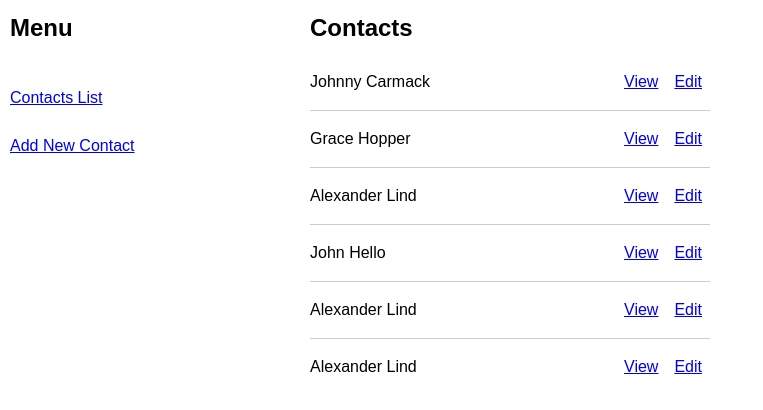
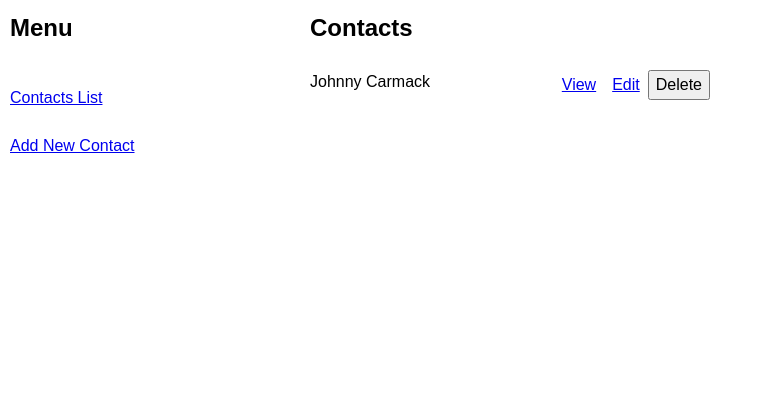
Before and after one commit to boolean-uk/react-address-book, a React (Create React App) app: page / in a window 1280 px wide. Shown: the top 410 px of the page, without its empty margins (0-763 px from the left). Built offline with nearby package versions, Linux system fonts and the light colour scheme; data requests are answered from the project's data file.

Commit message:
working on extension 4, delete does NOT rerender page

```diff
--- a/db/db.json
+++ b/db/db.json
@@ -6,47 +6,6 @@
       "lastName": "Carmack",
       "street": "10 Keen Street",
       "city": "London"
-    },
-    {
-      "id": 2,
-      "firstName": "Grace",
-      "lastName": "Hopper",
-      "street": "32 Deebug Road",
-      "city": "London"
-    },
-    {
-      "firstName": "Alexander",
-      "lastName": "Lind",
-      "street": "Tordenskjoldsgade 40, 2tv",
-      "city": "Aarhus N",
-      "id": 3
-    },
-    {
-      "firstName": "John",
-      "lastName": "Hello",
-      "street": "1",
-      "city": "1",
-      "id": 4
-    },
-    {
-      "firstName": "Alexander",
-      "lastName": "Lind",
-      "street": "Tordenskjoldsgade 40, 2tv",
-      "city": "Aarhus N",
-      "email": "alex.anonym@gmail.com",
-      "linkedIn": "https://www.linkedin.com/in/alexander-s-lind/",
-      "twitter": "qwet",
-      "id": 5
-    },
-    {
-      "firstName": "Alexander",
-      "lastName": "Lind",
-      "street": "Tordenskjoldsgade 40, 2tv",
-      "city": "Aarhus N",
-      "email": "alex.anonym@gmail.com",
-      "linkedIn": "https://www.linkedin.com/in/alexander-s-lind/",
-      "twitter": "e",
-      "id": 6
     }
   ]
 }
--- a/src/App.js
+++ b/src/App.js
@@ -38,7 +38,7 @@ export default function App() {
           {/* TODO: Add routes here  */}
           <Route
           path="/"
-          element={<ContactsList contacts={contacts} />}
+          element={<ContactsList contacts={contacts} setContacts={setContacts} />}
         />
           <Route
           path="/contacts/add"
--- a/src/components/ContactsList.js
+++ b/src/components/ContactsList.js
@@ -1,16 +1,32 @@
-import { useState } from "react"
-import { Link, useSearchParams } from "react-router-dom"
-
+import { useState, useEffect } from "react";
+import { Link, useSearchParams } from "react-router-dom";
+import { useNavigate } from "react-router-dom";
 
 
 function ContactsList(props) {
-
   //"contacts" must be passed as prop to this component
-  const { contacts } = props
+  const { contacts, setContacts } = props;
+  const navigate = useNavigate()
+  const [state, setState] = useState('')
 
 
+  const deleteContact = (id) => {
+    console.log(id);
 
+    // DELETE request using fetch inside useEffect React hook
+    fetch(`http://localhost:4000/contacts/${id}`, { method: "DELETE" }).then(
+      () => console.log("Delete successful")
+    );
 
+    fetch("http://localhost:4000/contacts")
+      .then((res) => res.json())
+      .then((data) => setContacts(data))
+
+    setState('updated')
+
+    navigate('/')
+    // empty dependency array means this effect will only run once (like componentDidMount in classes)
+  };
 
   return (
     <>
@@ -19,7 +35,7 @@ function ContactsList(props) {
       </header>
       <ul className="contacts-list">
         {contacts.map((contact, index) => {
-          const { firstName, lastName } = contact
+          const { firstName, lastName } = contact;
           return (
             <li className="contact" key={index}>
               <p>
@@ -27,18 +43,22 @@ function ContactsList(props) {
               </p>
               <p>
                 <Link to={`/contacts/${contact.id}`} state={contact}>
-                View
+                  View
                 </Link>
                 <Link to={`/contacts/${contact.id}/edit`} state={contact}>
-                Edit
+                  Edit
                 </Link>
+
+                <button onClick={() => deleteContact(contact.id)}>
+                  Delete
+                </button>
               </p>
             </li>
-          )
+          );
         })}
       </ul>
     </>
-  )
+  );
 }
 
-export default ContactsList
+export default ContactsList;
```
